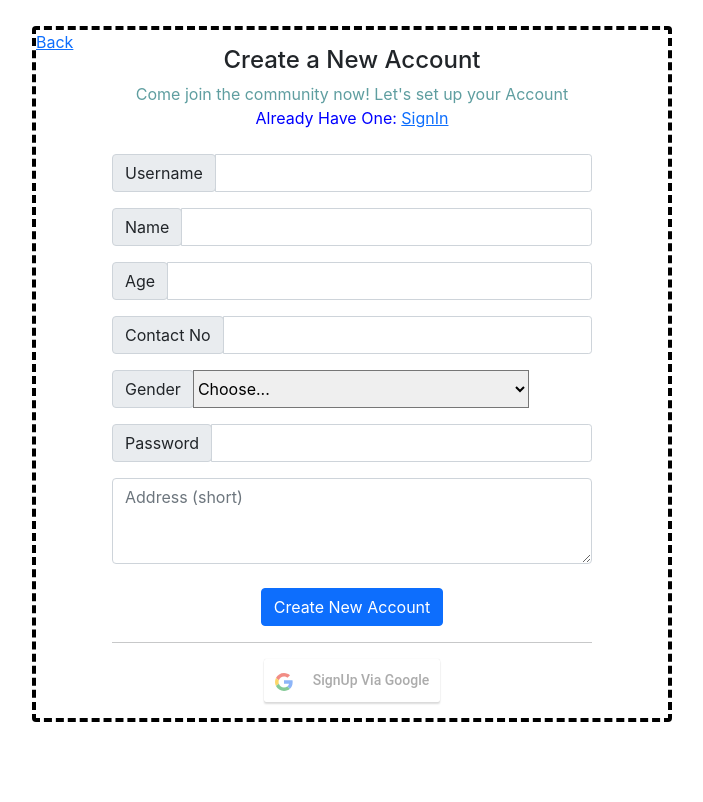
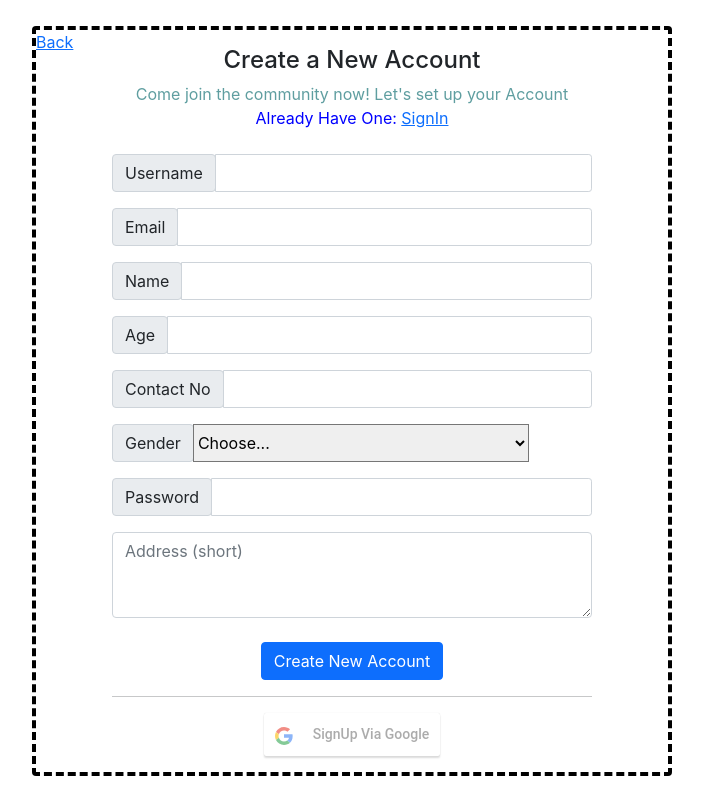
Before and after one commit to aggarwalanshul01/Anti-Broker-Frontend, a React (Create React App) app: page /signup_service_provider in a window 1280 px wide. Shown: the whole page, without its empty margins (288-991 px from the left). Built offline with nearby package versions, Linux system fonts and the light colour scheme; a web font is replaced by a local one.

Commit message:
Email Provider

```diff
--- a/src/components/ServiceProvider/Components/Profile.js
+++ b/src/components/ServiceProvider/Components/Profile.js
@@ -10,11 +10,15 @@ function Profile(props) {
     //console.log('aaaa '+ isga[0]);
     //console.log('aaa',props.data);
     let data=props.data;
-    const [details, setdetails] = useState({username:`${data.username}`,name:`${data.name}`,age:`${data.Age==null?'':data.Age}`,phone:`${data.Phone==null?'':data.Phone}`,gender:`${data.Gender==null?'':data.Gender}`,description:`${data.Description==null?'':data.Description}`,specialization:`${data.specialization==null?'':data.specialization}`});
+    const [details, setdetails] = useState({email:`${data.email==null?'':data.email}`,username:`${data.username}`,name:`${data.name}`,age:`${data.Age==null?'':data.Age}`,phone:`${data.Phone==null?'':data.Phone}`,gender:`${data.Gender==null?'':data.Gender}`,description:`${data.Description==null?'':data.Description}`,specialization:`${data.specialization==null?'':data.specialization}`});
     const isNull=()=>{
         if(data.username==null){
             return false;
-        }if(data.Age==null){
+        }
+        if(data.email==null){
+            return false;
+        }
+        if(data.Age==null){
             return false;
         }if(data.specialization==null){
             return false;
@@ -28,10 +32,22 @@ function Profile(props) {
     }
     const formUpdation=(e)=>{
         e.preventDefault();
+        if(isNaN (details.age) ){
+            alert('Age is not valid');
+            return;
+        }else if(isNaN (details.phone) ||details.phone.length!=10){
+            alert('Phone Number is not valid');
+            return;
+        }
         if(details.username==''){
             alert('Please fill the Username field');
             return ;
-        }if(details.age==''){
+        }
+        if(details.email==''){
+            alert('Please fill the Email field');
+            return ;
+        }
+        if(details.age==''){
             alert('Please fill the Age field');
             return ;
         }if(details.specialization==''){
@@ -58,7 +74,7 @@ function Profile(props) {
             let newD=response.data;
             console.log(newD);
             setdetails({...details,password:data.password});
-            props.setdata({...data,Age:details.age,Gender:details.gender,Phone:details.phone,
+            props.setdata({...data,email:details.email,Age:details.age,Gender:details.gender,Phone:details.phone,
                 name:details.name,specialization:details.specialization,Description:details.description});
         })
         .catch((err)=>{
@@ -78,6 +94,12 @@ function Profile(props) {
                                     <span className="input-group-text" id="inputGroup-sizing-sm">Username</span>
                                 </div>
                                 <input type="text" disabled val name="username" value={details.username} onChange={(e)=>setdetails({...details,username:e.target.value})} className="form-control" aria-label="Small" aria-describedby="inputGroup-sizing-sm"/>
+                            </div>
+                            <div className="input-group input-group-sm mb-3">
+                                <div className="input-group-prepend">
+                                    <span className="input-group-text" id="inputGroup-sizing-sm">Email</span>
+                                </div>
+                                <input type="text" val name="email" value={details.email} onChange={(e)=>setdetails({...details,email:e.target.value})} className="form-control" aria-label="Small" aria-describedby="inputGroup-sizing-sm"/>
                             </div>
                             <div className="input-group input-group-sm mb-3">
                                 <div className="input-group-prepend">
--- a/src/components/Store/Components/Booking.js
+++ b/src/components/Store/Components/Booking.js
@@ -10,18 +10,19 @@ function Booking(props) {
     let CardOpenedD=props.CardOpenedD;
     return (
         <div className='book_main_pop' onClick={(e)=>{
-
+            if(e.target.className=='book_main_pop'){
                 props.setCardOpen(0);
                 props.setCardOpenedD({});
+            }
 
         }}>
             <div  className='main_mid_pop'>
                 <div style={{position:'fixed'}}>
                 <Button variant="outlined" color="secondary" onClick={(e)=>{
-            if(e.target.className=='book_main_pop'){
+            //if(e.target.className=='book_main_pop'){
                 props.setCardOpen(0);
                 props.setCardOpenedD({});
-            }
+           // }
         }}>
                     <ClearIcon/>
                 </Button>
--- a/src/components/startingPage/signup/signupService.js
+++ b/src/components/startingPage/signup/signupService.js
@@ -7,7 +7,7 @@ import { IsG } from "../../../App";
 
 function SignupService(props) {
     const isga = useContext(IsG);
-    const [details, setdetails] = useState({username:'',name:'',age:'',phone:'',gender:'',password:'',description:''});
+    const [details, setdetails] = useState({email:'',username:'',name:'',age:'',phone:'',gender:'',password:'',description:''});
     const [Signed, setSigned] = useState(0);
     const formOnSubmit=(e)=>{
         e.preventDefault();
@@ -17,7 +17,7 @@ function SignupService(props) {
         }else if(isNaN (details.phone) ||details.phone.length!=10){
             alert('Phone Number is not valid');
             return;
-        }if(details.username==''||details.name==''||details.age==''||details.gender=='Choose...'||details.password==''||details.description==''){
+        }if(details.email==''||details.username==''||details.name==''||details.age==''||details.gender=='Choose...'||details.password==''||details.description==''){
             alert('Please Fill All The Fields');
             return;
         }
@@ -27,7 +27,10 @@ function SignupService(props) {
                 alert('Username Already Exists');
                 return;
             }
-
+            if(response.data=='Email is not valid'){
+                alert('Email is not valid');
+                return;
+            }
             props.setdata(response.data);
             setSigned(1);
         //s    console.log(response);
@@ -56,6 +59,12 @@ function SignupService(props) {
                                     <span className="input-group-text" id="inputGroup-sizing-sm">Username</span>
                                 </div>
                                 <input type="text" val name="username" value={details.username} onChange={(e)=>setdetails({...details,username:e.target.value})} className="form-control" aria-label="Small" aria-describedby="inputGroup-sizing-sm"/>
+                            </div>
+                            <div className="input-group input-group-sm mb-3">
+                                <div className="input-group-prepend">
+                                    <span className="input-group-text" id="inputGroup-sizing-sm">Email</span>
+                                </div>
+                                <input type="text" val name="email" value={details.email} onChange={(e)=>setdetails({...details,email:e.target.value})} className="form-control" aria-label="Small" aria-describedby="inputGroup-sizing-sm"/>
                             </div>
                             <div className="input-group input-group-sm mb-3">
                                 <div className="input-group-prepend">
```
